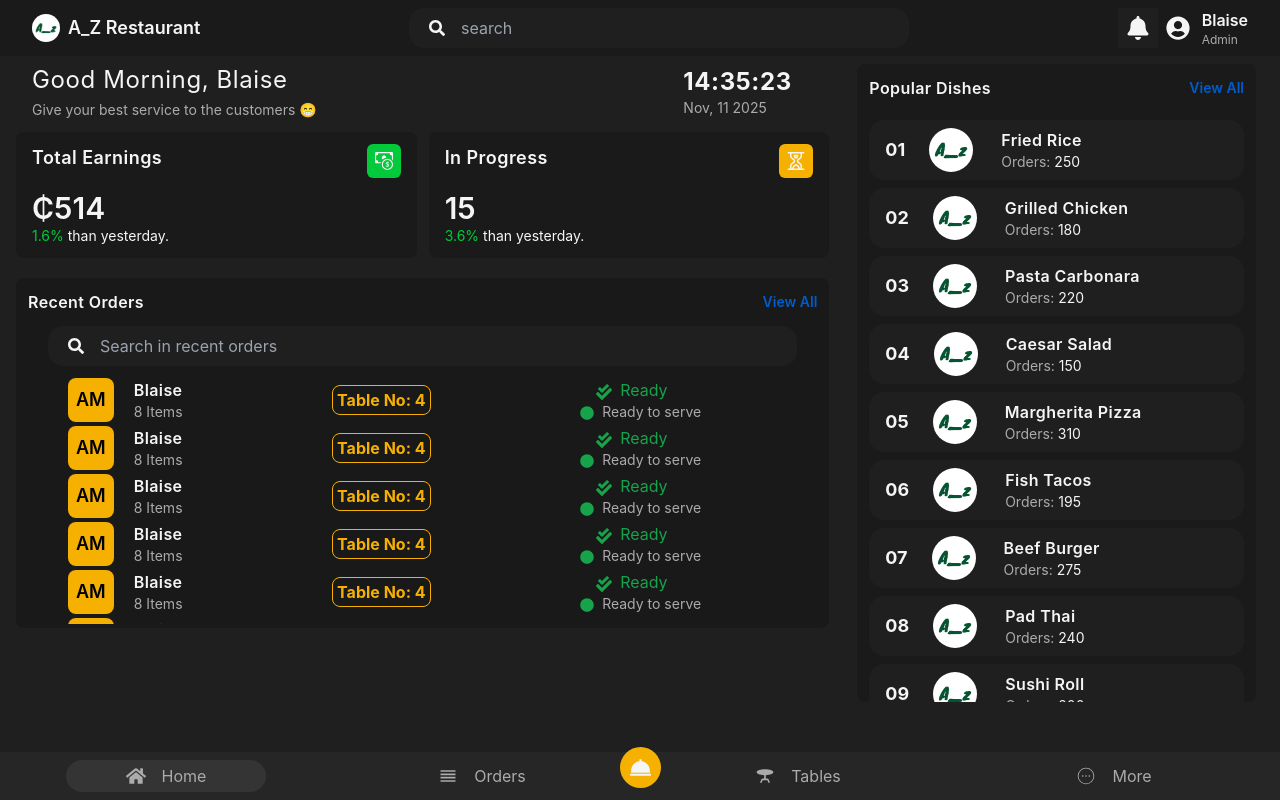
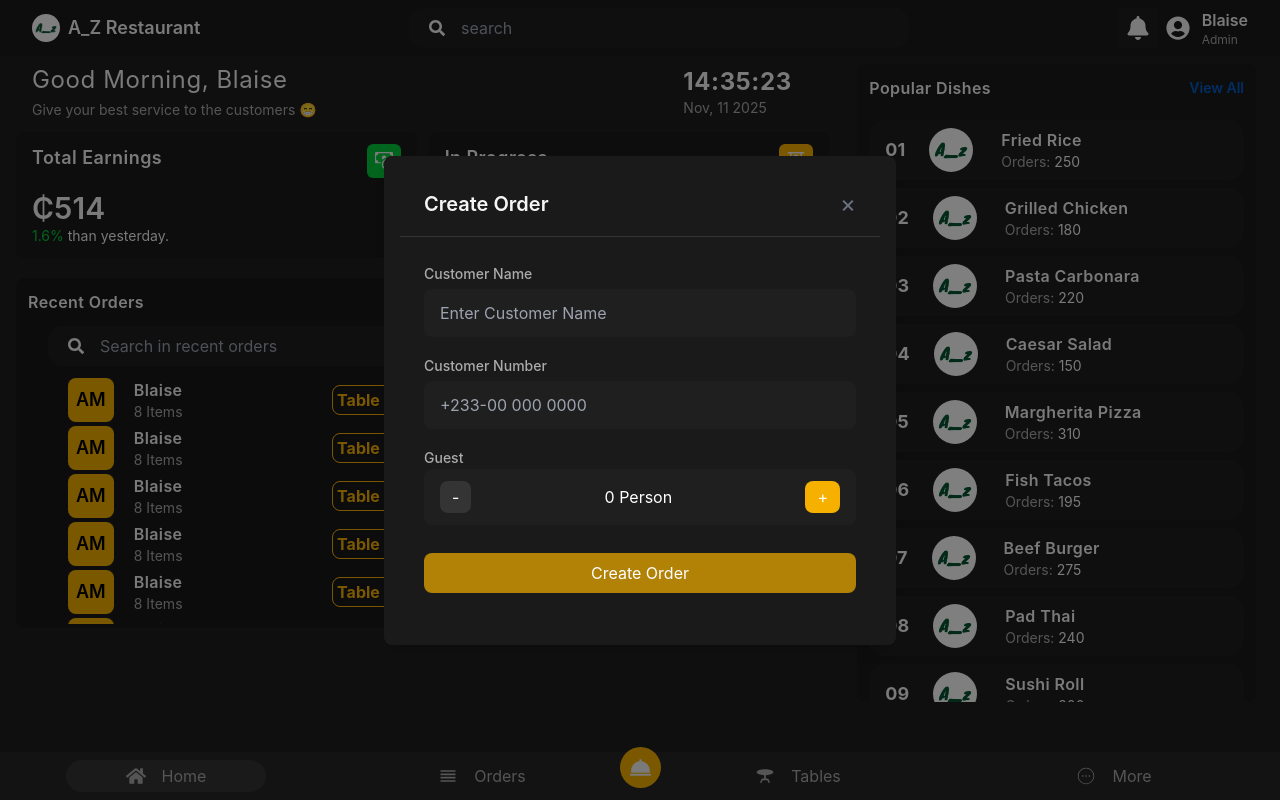
Before and after one commit to Blaise202/Restaurant-POS-React-Frontend, a React (Vite) app: page / in a window 1280 px wide. Both pictures are taken after a click on the button 640 px from the left and 767 px from the top of the page. Built offline with nearby package versions, Linux system fonts and the light colour scheme.

Commit message:
create order modal

```diff
--- a/src/components/home/RecentOrders.jsx
+++ b/src/components/home/RecentOrders.jsx
@@ -1,8 +1,12 @@
 import React from "react";
 import { FaSearch } from "react-icons/fa";
 import OrderList from "./OrderList";
+import { useNavigate } from "react-router-dom";
 
 export const RecentOrders = () => {
+  const navigate = useNavigate();
+  const [, setActive] = React.useState("recentOrders");
+
   return (
     <div className="px-4 mt-2">
       <div className="bg-[#191919] w-full my-5 h-[350px] rounded-lg">
@@ -10,12 +14,16 @@ export const RecentOrders = () => {
           <h2 className="text-[#f5f5f5] font-semibold tracking-wide">
             Recent Orders
           </h2>
-          <a
+          <button
+            onClick={() => {
+              setActive("orders");
+              navigate("/orders");
+            }}
             href=""
             className="text-[#025cca] text-sm font-semibold"
           >
             View All
-          </a>
+          </button>
         </div>
         <div className="flex items-center gap-4 bg-[#1f1f1f] rounded-[15px] px-5 py-2 mx-8 mb-2">
           <FaSearch className="text-[#f5f5f5]" />
--- a/src/components/include/Bottom.jsx
+++ b/src/components/include/Bottom.jsx
@@ -4,6 +4,7 @@ import { MdOutlineReorder, MdTableBar } from "react-icons/md";
 import { CiCircleMore } from "react-icons/ci";
 import { BiSolidDish } from "react-icons/bi";
 import { useLocation, useNavigate } from "react-router-dom";
+import Modal from "../include/Modal";
 
 export function Bottom() {
   // const [active, setActive] = useState();
@@ -11,6 +12,9 @@ export function Bottom() {
   const [active, setActive] = useState(
     location.pathname.replace("/", "") || "home"
   );
+  const [isModalOpen, setIsModalOpen] = useState(false);
+  const openModal = () => setIsModalOpen(true);
+  const closeModal = () => setIsModalOpen(false);
 
   const navigate = useNavigate();
 
@@ -78,9 +82,64 @@ export function Bottom() {
         />
         <p>More</p>
       </button>
-      <button className="bg-[#F6B100] text-[#f5f5f5] rounded-full p-2 items-center absolute bottom-3">
+      <button
+        onClick={openModal}
+        className="bg-[#F6B100] text-[#f5f5f5] rounded-full p-2 items-center absolute bottom-3"
+      >
         <BiSolidDish size={25} />
       </button>
+      <Modal
+        isOpen={isModalOpen}
+        onClose={closeModal}
+        title="Create Order"
+      >
+        <div className="">
+          <label className="bloc text-[#ababab] mb-2 text-sm font-medium">
+            Customer Name
+          </label>
+          <div className="flex items-center mt-1 rounded-lg p-3 bg-[#1f1f1f] px-4">
+            <input
+              type="text"
+              placeholder="Enter Customer Name"
+              className="bg-transparent flex-1 text-white focus:outline-none"
+            />
+          </div>
+        </div>
+        <div className="my-4">
+          <label className="bloc text-[#ababab] mb-2 text-sm font-medium">
+            Customer Number
+          </label>
+          <div className="flex items-center mt-1 rounded-lg p-3 bg-[#1f1f1f] px-4">
+            <input
+              type="tel"
+              placeholder="+233-00 000 0000"
+              className="bg-transparent flex-1 text-white focus:outline-none"
+            />
+          </div>
+        </div>
+        <div className="my-4">
+          <label className="bloc text-[#ababab] mb-2 text-sm font-medium">
+            Guest
+          </label>
+          <div className="flex items-center justify-between bg-[#1f1f1f] px-4 py-3 rounded-lg">
+            <button className="bg-[#343434] text-white px-3 py-1 rounded-lg">
+              -
+            </button>
+            <span className="text-white">0 Person</span>
+            <button className="bg-[#F6B100] text-white px-3 py-1 rounded-lg">
+              +
+            </button>
+          </div>
+        </div>
+        <button
+          onClick={() => {
+            navigate("/tables");
+          }}
+          className="bg-[#b28207] text-white px-4 py-2 my-3 rounded-lg w-full hover:bg-[#d9a91c]"
+        >
+          Create Order
+        </button>
+      </Modal>
     </div>
   );
 }
--- /dev/null
+++ b/src/components/include/Modal.jsx
@@ -0,0 +1,23 @@
+import React from "react";
+
+const Modal = ({ title, onClose, isOpen, children }) => {
+  if (!isOpen) return null;
+  return (
+    <div className="fixed inset-0 bg-black bg-opacity-50 flex items-center justify-center z-50">
+      <div className="bg-[#1a1a1a] w-full rounded-lg p-4 shadow-lg max-w-lg mx-4">
+        <div className="flex justify-center items-center px-6 py-4 border-b border-[#333]">
+          <h2 className="text-xl text-[#f5f5f5] font-semibold">{title}</h2>
+          <button
+            onClick={onClose}
+            className="ml-auto text-gray-500 hover:text-gray-300 text-2xl"
+          >
+            &times;
+          </button>
+        </div>
+        <div className="p-6 text-[#f5f5f5]">{children}</div>
+      </div>
+    </div>
+  );
+};
+
+export default Modal;
```
